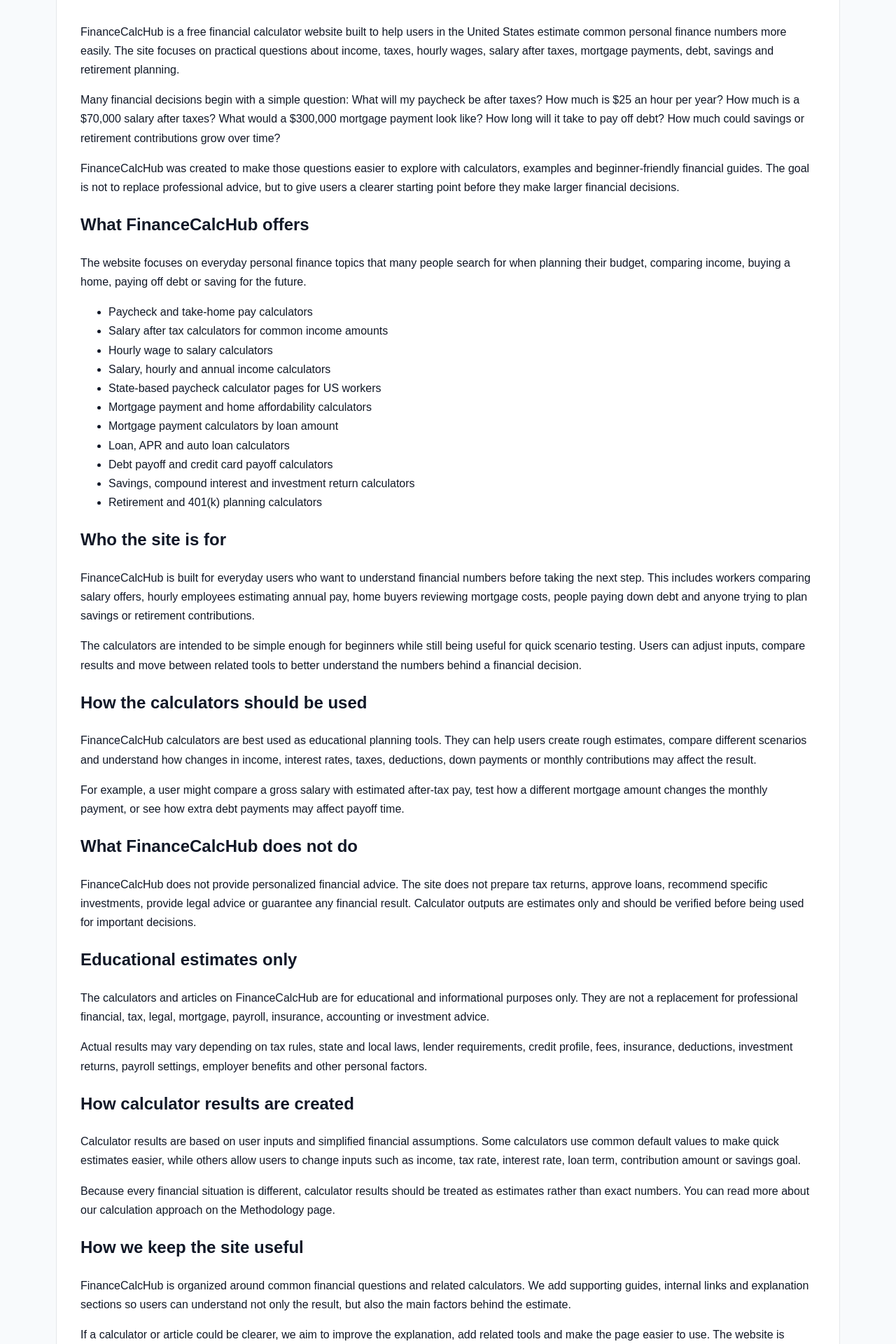
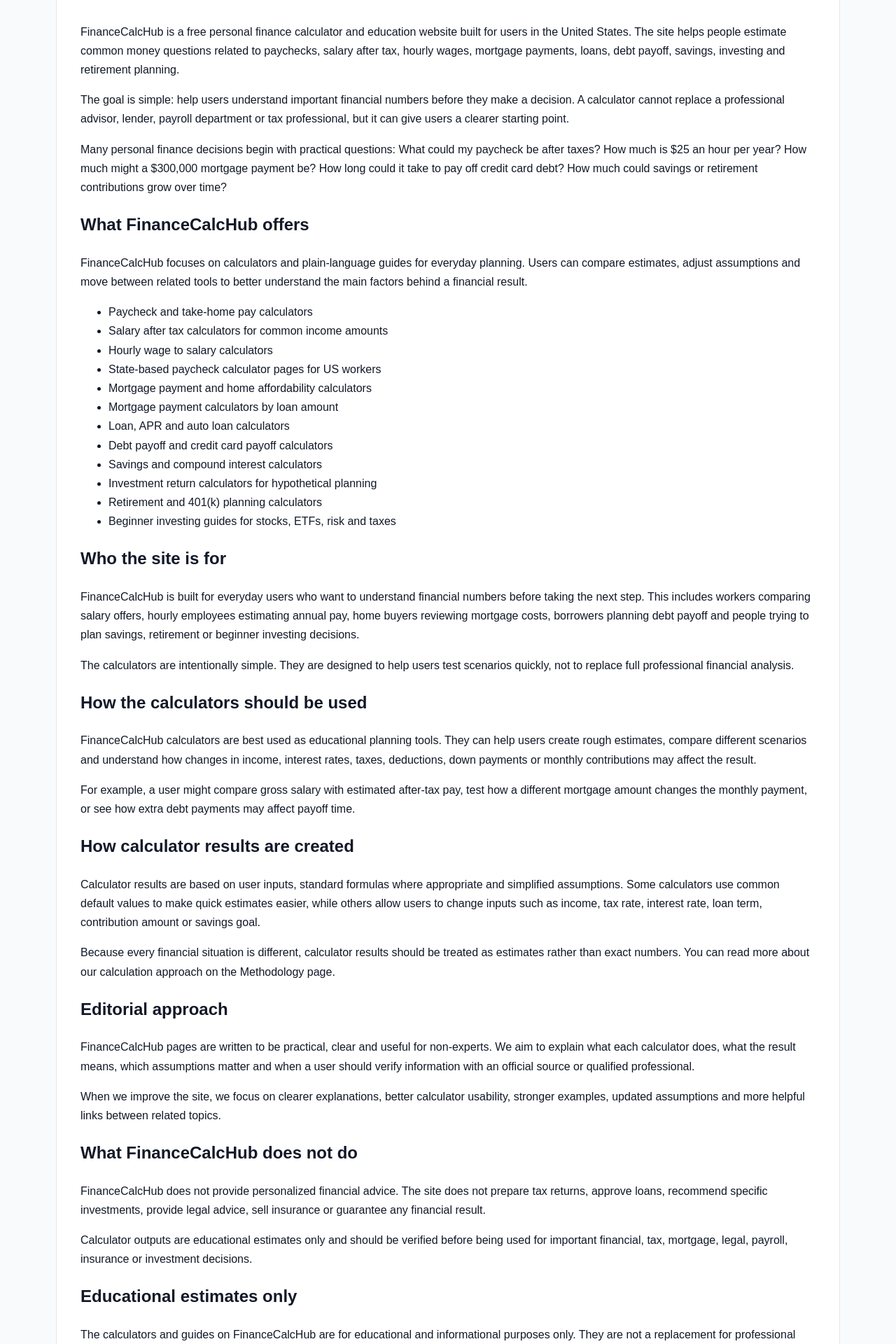
Before and after one commit to milicdejan94-ai/financecalchub, a Next.js app: page /about in a window 1280 px wide. Shown: the part 280-2200 px from the top of the page at 70% size. Built offline with nearby package versions, Linux system fonts and the light colour scheme.

Commit message:
Improve about and methodology trust pages

```diff
--- a/app/about/page.tsx
+++ b/app/about/page.tsx
@@ -1,10 +1,11 @@
+import type { Metadata } from 'next';
 import RelatedCalculators from '../../components/RelatedCalculators';
 import Breadcrumbs from '../../components/Breadcrumbs';
 
-export const metadata = {
+export const metadata: Metadata = {
   title: 'About FinanceCalcHub | Free US Financial Calculators',
   description:
-    'Learn about FinanceCalcHub, a free US financial calculator website built to help users estimate paychecks, salary after taxes, hourly wages, mortgage payments, loans, savings, debt payoff and retirement planning.',
+    'Learn about FinanceCalcHub, a free US financial calculator and education website for paychecks, taxes, mortgages, loans, savings, investing and retirement planning.',
 };
 
 export default function AboutPage() {
@@ -24,34 +25,35 @@
           <h1>About FinanceCalcHub</h1>
 
           <p>
-            FinanceCalcHub is a free financial calculator website built to help
-            users in the United States estimate common personal finance numbers
-            more easily. The site focuses on practical questions about income,
-            taxes, hourly wages, salary after taxes, mortgage payments, debt,
-            savings and retirement planning.
+            FinanceCalcHub is a free personal finance calculator and education
+            website built for users in the United States. The site helps people
+            estimate common money questions related to paychecks, salary after
+            tax, hourly wages, mortgage payments, loans, debt payoff, savings,
+            investing and retirement planning.
           </p>
 
           <p>
-            Many financial decisions begin with a simple question: What will my
-            paycheck be after taxes? How much is $25 an hour per year? How much
-            is a $70,000 salary after taxes? What would a $300,000 mortgage
-            payment look like? How long will it take to pay off debt? How much
-            could savings or retirement contributions grow over time?
+            The goal is simple: help users understand important financial
+            numbers before they make a decision. A calculator cannot replace a
+            professional advisor, lender, payroll department or tax professional,
+            but it can give users a clearer starting point.
           </p>
 
           <p>
-            FinanceCalcHub was created to make those questions easier to explore
-            with calculators, examples and beginner-friendly financial guides.
-            The goal is not to replace professional advice, but to give users a
-            clearer starting point before they make larger financial decisions.
+            Many personal finance decisions begin with practical questions: What
+            could my paycheck be after taxes? How much is $25 an hour per year?
+            How much might a $300,000 mortgage payment be? How long could it
+            take to pay off credit card debt? How much could savings or
+            retirement contributions grow over time?
           </p>
 
           <h2>What FinanceCalcHub offers</h2>
 
           <p>
-            The website focuses on everyday personal finance topics that many
-            people search for when planning their budget, comparing income,
-            buying a home, paying off debt or saving for the future.
+            FinanceCalcHub focuses on calculators and plain-language guides for
+            everyday planning. Users can compare estimates, adjust assumptions
+            and move between related tools to better understand the main factors
+            behind a financial result.
           </p>
 
           <ul>
@@ -66,14 +68,7 @@
               </a>
             </li>
             <li>
-              <a href="/hourly-wage">
-                Hourly wage to salary calculators
-              </a>
-            </li>
-            <li>
-              <a href="/salary-calculator">
-                Salary, hourly and annual income calculators
-              </a>
+              <a href="/hourly-wage">Hourly wage to salary calculators</a>
             </li>
             <li>
               <a href="/paycheck-calculator">
@@ -91,9 +86,7 @@
               </a>
             </li>
             <li>
-              <a href="/calculators/loan">
-                Loan, APR and auto loan calculators
-              </a>
+              <a href="/calculators/loan">Loan, APR and auto loan calculators</a>
             </li>
             <li>
               <a href="/calculators/debt-payoff">
@@ -102,12 +95,22 @@
             </li>
             <li>
               <a href="/calculators/savings">
-                Savings, compound interest and investment return calculators
+                Savings and compound interest calculators
+              </a>
+            </li>
+            <li>
+              <a href="/calculators/investment-return">
+                Investment return calculators for hypothetical planning
               </a>
             </li>
             <li>
               <a href="/calculators/401k">
                 Retirement and 401(k) planning calculators
+              </a>
+            </li>
+            <li>
+              <a href="/investing">
+                Beginner investing guides for stocks, ETFs, risk and taxes
               </a>
             </li>
           </ul>
@@ -118,15 +121,15 @@
             FinanceCalcHub is built for everyday users who want to understand
             financial numbers before taking the next step. This includes workers
             comparing salary offers, hourly employees estimating annual pay,
-            home buyers reviewing mortgage costs, people paying down debt and
-            anyone trying to plan savings or retirement contributions.
+            home buyers reviewing mortgage costs, borrowers planning debt payoff
+            and people trying to plan savings, retirement or beginner investing
+            decisions.
           </p>
 
           <p>
-            The calculators are intended to be simple enough for beginners while
-            still being useful for quick scenario testing. Users can adjust
-            inputs, compare results and move between related tools to better
-            understand the numbers behind a financial decision.
+            The calculators are intentionally simple. They are designed to help
+            users test scenarios quickly, not to replace full professional
+            financial analysis.
           </p>
 
           <h2>How the calculators should be used</h2>
@@ -140,46 +143,20 @@
           </p>
 
           <p>
-            For example, a user might compare a gross salary with estimated
+            For example, a user might compare gross salary with estimated
             after-tax pay, test how a different mortgage amount changes the
             monthly payment, or see how extra debt payments may affect payoff
             time.
           </p>
 
-          <h2>What FinanceCalcHub does not do</h2>
-
-          <p>
-            FinanceCalcHub does not provide personalized financial advice. The
-            site does not prepare tax returns, approve loans, recommend specific
-            investments, provide legal advice or guarantee any financial result.
-            Calculator outputs are estimates only and should be verified before
-            being used for important decisions.
-          </p>
-
-          <h2>Educational estimates only</h2>
-
-          <p>
-            The calculators and articles on FinanceCalcHub are for educational
-            and informational purposes only. They are not a replacement for
-            professional financial, tax, legal, mortgage, payroll, insurance,
-            accounting or investment advice.
-          </p>
-
-          <p>
-            Actual results may vary depending on tax rules, state and local laws,
-            lender requirements, credit profile, fees, insurance, deductions,
-            investment returns, payroll settings, employer benefits and other
-            personal factors.
-          </p>
-
           <h2>How calculator results are created</h2>
 
           <p>
-            Calculator results are based on user inputs and simplified financial
-            assumptions. Some calculators use common default values to make
-            quick estimates easier, while others allow users to change inputs
-            such as income, tax rate, interest rate, loan term, contribution
-            amount or savings goal.
+            Calculator results are based on user inputs, standard formulas where
+            appropriate and simplified assumptions. Some calculators use common
+            default values to make quick estimates easier, while others allow
+            users to change inputs such as income, tax rate, interest rate, loan
+            term, contribution amount or savings goal.
           </p>
 
           <p>
@@ -189,21 +166,51 @@
             <a href="/methodology">Methodology</a> page.
           </p>
 
-          <h2>How we keep the site useful</h2>
+          <h2>Editorial approach</h2>
 
           <p>
-            FinanceCalcHub is organized around common financial questions and
-            related calculators. We add supporting guides, internal links and
-            explanation sections so users can understand not only the result, but
-            also the main factors behind the estimate.
+            FinanceCalcHub pages are written to be practical, clear and useful
+            for non-experts. We aim to explain what each calculator does, what
+            the result means, which assumptions matter and when a user should
+            verify information with an official source or qualified
+            professional.
           </p>
 
           <p>
-            If a calculator or article could be clearer, we aim to improve the
-            explanation, add related tools and make the page easier to use. The
-            website is designed to be a practical starting point for learning,
-            not a final authority for tax, mortgage, legal or investment
-            decisions.
+            When we improve the site, we focus on clearer explanations, better
+            calculator usability, stronger examples, updated assumptions and
+            more helpful links between related topics.
+          </p>
+
+          <h2>What FinanceCalcHub does not do</h2>
+
+          <p>
+            FinanceCalcHub does not provide personalized financial advice. The
+            site does not prepare tax returns, approve loans, recommend specific
+            investments, provide legal advice, sell insurance or guarantee any
+            financial result.
+          </p>
+
+          <p>
+            Calculator outputs are educational estimates only and should be
+            verified before being used for important financial, tax, mortgage,
+            legal, payroll, insurance or investment decisions.
+          </p>
+
+          <h2>Educational estimates only</h2>
+
+          <p>
+            The calculators and guides on FinanceCalcHub are for educational and
+            informational purposes only. They are not a replacement for
+            professional financial, tax, legal, mortgage, payroll, insurance,
+            accounting or investment advice.
+          </p>
+
+          <p>
+            Actual results may vary depending on tax rules, state and local
+            laws, lender requirements, credit profile, fees, insurance,
+            deductions, investment returns, payroll settings, employer benefits
+            and other personal factors.
           </p>
 
           <h2>Our goal</h2>
@@ -246,20 +253,16 @@
               href: '/calculators',
             },
             {
+              title: 'Paycheck Calculator',
+              href: '/calculators/paycheck',
+            },
+            {
+              title: 'Federal Tax Calculator',
+              href: '/calculators/federal-tax',
+            },
+            {
               title: 'Salary After Tax Calculators',
               href: '/salary-after-tax',
-            },
-            {
-              title: 'Hourly Wage to Salary Calculators',
-              href: '/hourly-wage',
-            },
-            {
-              title: 'Mortgage Payment by Amount',
-              href: '/mortgage-payment',
-            },
-            {
-              title: 'Paycheck Calculator',
-              href: '/calculators/paycheck',
             },
             {
               title: 'Mortgage Calculator',
@@ -268,6 +271,10 @@
             {
               title: 'Debt Payoff Calculator',
               href: '/calculators/debt-payoff',
+            },
+            {
+              title: 'Investing for Beginners',
+              href: '/investing',
             },
             {
               title: 'Methodology',
```
Also changed, not shown: app/methodology/page.tsx (+55 -23 lines).
